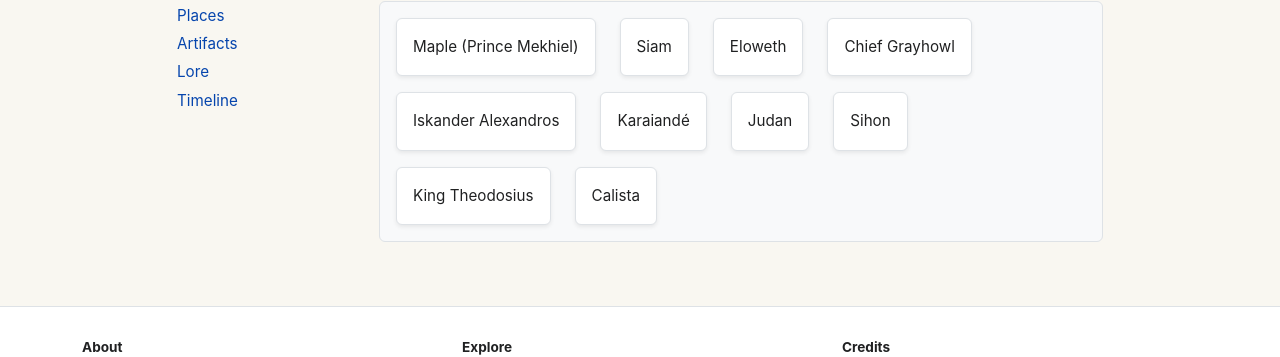
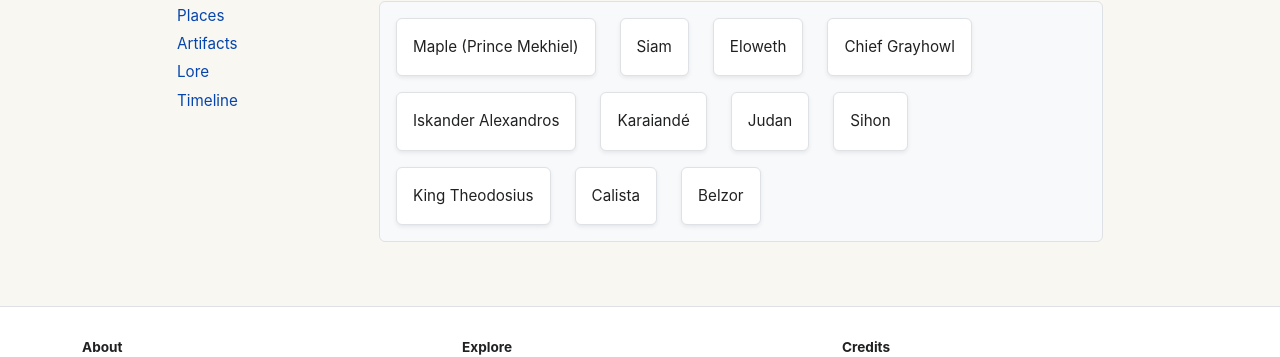
Before and after one commit to scrollsandcrowns/Wiki, a Jekyll site: the page built from characters.html, in a window 1280 px wide. Shown: the part 79-436 px from the top of the page. Built offline with Jekyll 4.4.1, drawn with Linux system fonts in a browser that asks for light colours.

Commit message:
Update characters.html

```diff
--- a/characters.html
+++ b/characters.html
@@ -32,7 +32,10 @@ permalink: /characters/
   <li class="list-inline-item">
     <div class="border rounded p-3 shadow-sm bg-white">King Theodosius</div>
   </li>
-    <li class="list-inline-item">
+  <li class="list-inline-item">
     <div class="border rounded p-3 shadow-sm bg-white">Calista</div>
   </li>
+    <li class="list-inline-item">
+    <div class="border rounded p-3 shadow-sm bg-white">Belzor</div>
+  </li>
 </ul>
```
